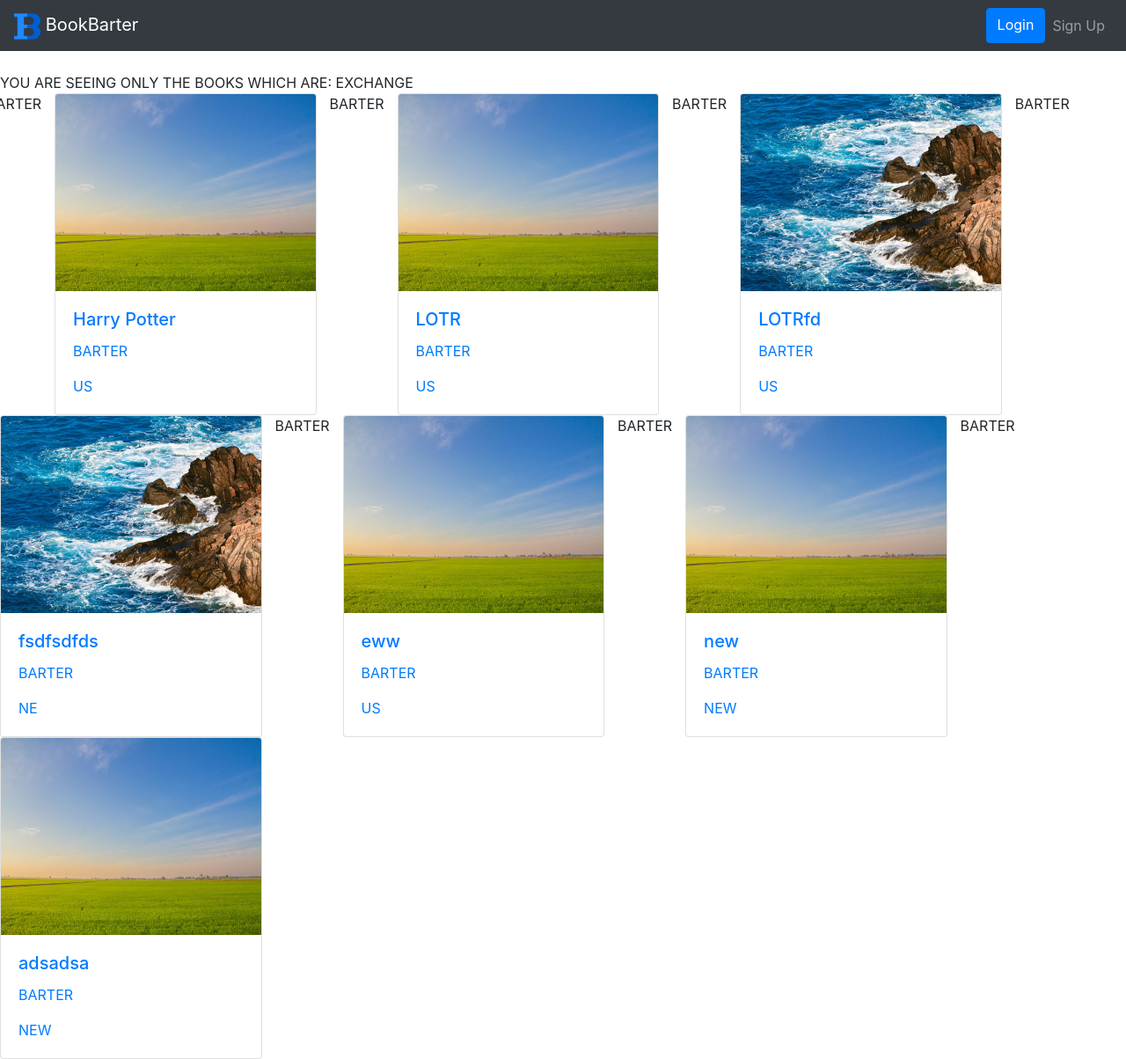
After one commit to Magofoco/Porticode, a Django app: page /books/exchangebooks in a window 1280 px wide. The commit adds this page. Shown: the whole page at 88% size. Run offline with Django 3.2, Linux system fonts and the light colour scheme; data comes from the database, SQL or seed files in the repository; some libraries are stand-ins or nearby versions.

Commit message:
logic to browse free or exchange books

```diff
--- a/books/templates/books/home.html
+++ b/books/templates/books/allbooks.html
@@ -3,6 +3,7 @@
 {% block content %}
 
 <br>
+    YOU ARE SEEING ALL BOOKS (EXCHANGE AND FREE)
 
 <div class="row">
 
--- /dev/null
+++ b/books/templates/books/exchangebooks.html
@@ -0,0 +1,32 @@
+{% extends 'base.html' %}
+
+{% block content %}
+
+<br>
+YOU ARE SEEING ONLY THE BOOKS WHICH ARE: EXCHANGE
+<div class="row">
+
+  <br>
+  {% for book in books.all %}
+
+    {% if book.exchange_choices == "BARTER" %}
+    <p>{{book.exchange_choices}}</p>
+      <div class="col-3">
+        <a href="{{ book.id}}">
+          <div class="card">
+            <img class="card-img-top" src="{{ book.image.url}}" width="336" height="224" alt="Card image cap">
+            <div class="card-body">
+              <h5 class="card-title">{{ book.title}}</h5>
+              <p class="card-text">{{ book.exchange_choices}}</p>
+              <p class="card-text">{{ book.condition_choices}}</p>
+            </div>
+          </div>
+        </a>
+      </div>
+    {% endif %}
+
+  {% endfor %}
+</div>
+
+
+{% endblock %}
--- a/books/urls.py
+++ b/books/urls.py
@@ -3,9 +3,10 @@ from . import views
 
 urlpatterns = [
     path('welcome', views.welcome, name="welcome"),
-    path('home', views.home, name="home"),
+    path('allbooks', views.allbooks, name="allbooks"),
+    path('freebooks', views.freebooks, name="freebooks"),
+    path('exchangebooks', views.exchangebooks, name="exchangebooks"),
     path('createfreebook', views.createfreebook, name="createfreebook"),
     path('createexchangebook', views.createexchangebook, name="createexchangebook"),
-
     path("<int:book_id>", views.detail, name="detail"),
 ]
--- a/books/views.py
+++ b/books/views.py
@@ -9,9 +9,17 @@ def welcome(request):
   books = Book.objects
   return render(request, "books/welcome.html")
 
-def home(request):
+def allbooks(request):
   books = Book.objects
-  return render(request, "books/home.html", {"books":books})
+  return render(request, "books/allbooks.html", {"books":books})
+
+def freebooks(request):
+  books = Book.objects
+  return render(request, "books/freebooks.html", {"books":books})
+
+def exchangebooks(request):
+  books = Book.objects
+  return render(request, "books/exchangebooks.html", {"books":books})
 
 @login_required
 def createfreebook(request):
--- a/mysite/templates/base.html
+++ b/mysite/templates/base.html
@@ -11,7 +11,7 @@
   <title>BookBarter</title>
 
   <nav class="navbar navbar-expand-lg navbar-dark bg-dark">
-    <a class="navbar-brand" href="{% url 'home' %}">
+    <a class="navbar-brand" href="{% url 'allbooks' %}">
       <img src="{% static 'bookbarterlogo.png' %}" height=30 width=30 class="d-inline-block alighn-top" />
       BookBarter
     </a>
@@ -23,6 +23,8 @@
       {% if user.is_authenticated %}
       <div class="navbar-nav ml-auto">
         <a class="nav-item nav-link" href="{% url 'profile' %}">My Profile</a>
+        <a class="nav-item nav-link" href="{% url 'createfreebook' %}">Add a free book</a>
+        <a class="nav-item nav-link" href="{% url 'createexchangebook' %}">Add an exchange book</a>
         <a class="nav-item nav-link btn btn-secondary" href="{% url 'logout' %}">Logout</a>
       </div>
       {% else %}
--- a/mysite/urls.py
+++ b/mysite/urls.py
@@ -22,7 +22,7 @@ from django.conf.urls.static import static
 
 urlpatterns = [
     path('admin/', admin.site.urls),
-    path('', views.home, name="home"),
+    path('', views.welcome, name="welcome"),
     path('accounts/', include('django.contrib.auth.urls')),
     path('accounts/', include('accounts.urls')),
     path('books/', include('books.urls')),
```
Also changed, not shown: books/templates/books/freebooks.html (added, +30 -0 lines), books/templates/books/welcome.html (+7 -2 lines), media/images/prova_b8jV9X6.jpeg (added), media/images/provaicon_e6sUY6G.jpeg (added).
